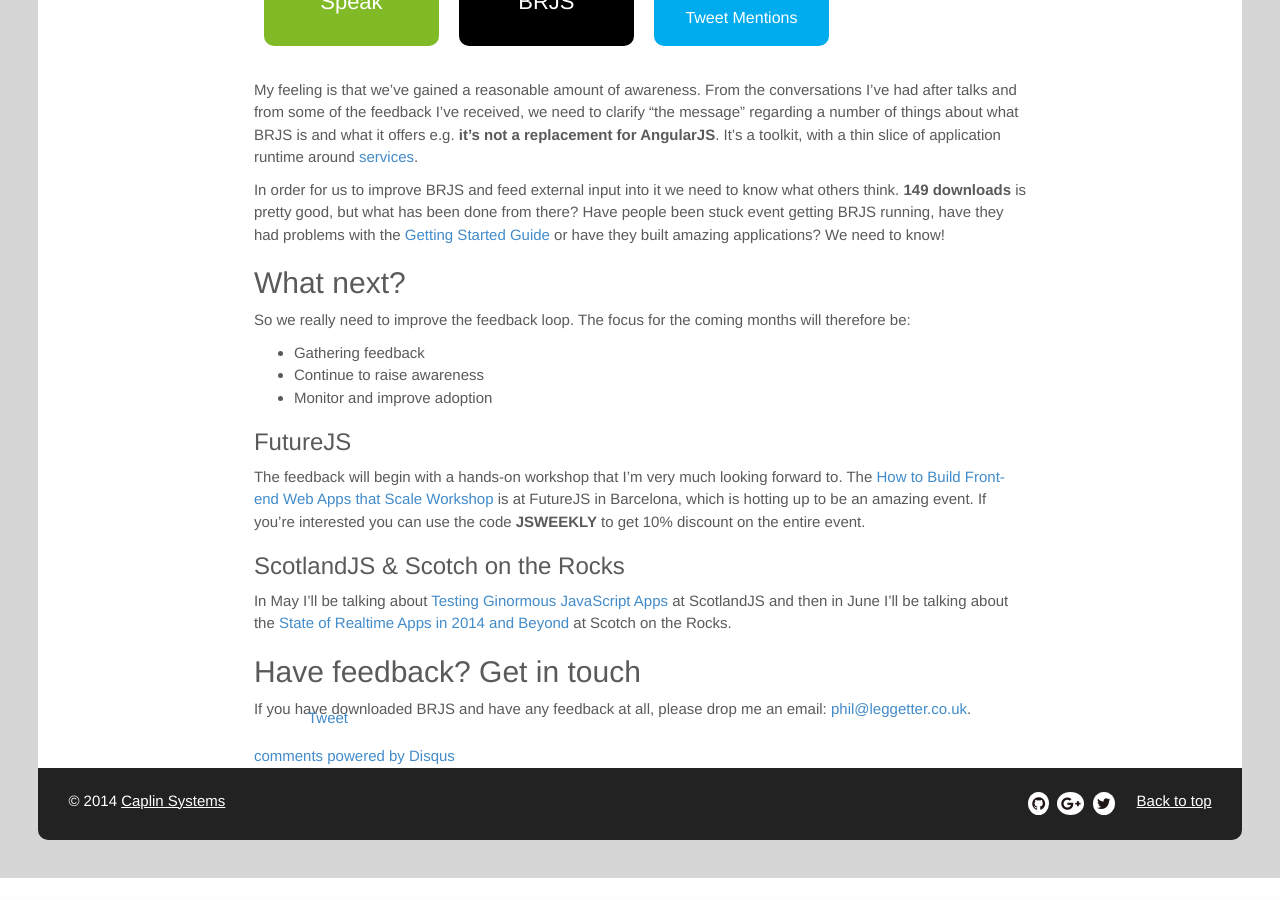
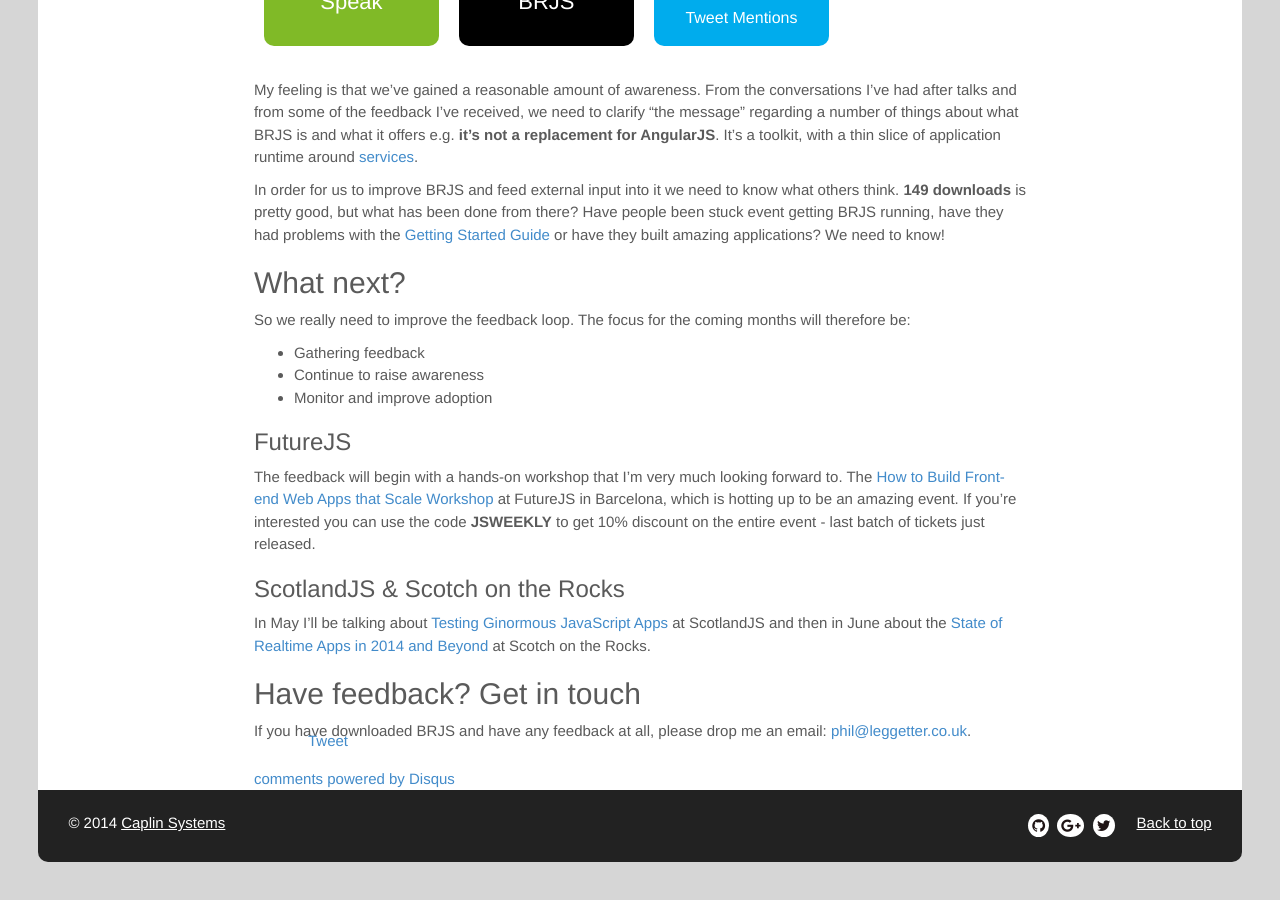
Before and after one commit to BladeRunnerJS/brjs-site, a Jekyll site: the page built from _posts/2014-04-07-open-sourcing-stats.md, in a window 1280 px wide and 900 px high, scrolled down 1832 px. Built offline with Jekyll 4.4.1, drawn with Linux system fonts in a browser that asks for light colours; nearby versions of some CDN libraries; Markdown is read by kramdown in place of the engine named in the settings; comment, search, counter and statistics services are not loaded; before the commit the page ends 2710 px from its top, so only the background shows below that.

Commit message:
slight tweaks

```diff
--- a/_posts/2014-04-07-open-sourcing-stats.md
+++ b/_posts/2014-04-07-open-sourcing-stats.md
@@ -240,11 +240,11 @@
 
 ### FutureJS
 
-The feedback will begin with a hands-on workshop that I'm very much looking forward to. The [How to Build Front-end Web Apps that Scale Workshop](http://futurejs.org/workshops/how-to-build-front-end-web-apps-that-scale) is at FutureJS in Barcelona, which is hotting up to be an amazing event. If you're interested you can use the code **JSWEEKLY** to get 10% discount on the entire event.
+The feedback will begin with a hands-on workshop that I'm very much looking forward to. The [How to Build Front-end Web Apps that Scale Workshop](http://futurejs.org/workshops/how-to-build-front-end-web-apps-that-scale) at FutureJS in Barcelona, which is hotting up to be an amazing event. If you're interested you can use the code **JSWEEKLY** to get 10% discount on the entire event - last batch of tickets just released.
 
 ### ScotlandJS & Scotch on the Rocks
 
-In May I'll be talking about [Testing Ginormous JavaScript Apps](http://scotlandjs.com/speakers/phil/) at ScotlandJS and then in June I'll be talking about the [State of Realtime Apps in 2014 and Beyond](http://www.sotr.eu/speakers.html#phil) at Scotch on the Rocks.
+In May I'll be talking about [Testing Ginormous JavaScript Apps](http://scotlandjs.com/speakers/phil/) at ScotlandJS and then in June about the [State of Realtime Apps in 2014 and Beyond](http://www.sotr.eu/speakers.html#phil) at Scotch on the Rocks.
 
 ## Have feedback? Get in touch
 
```
